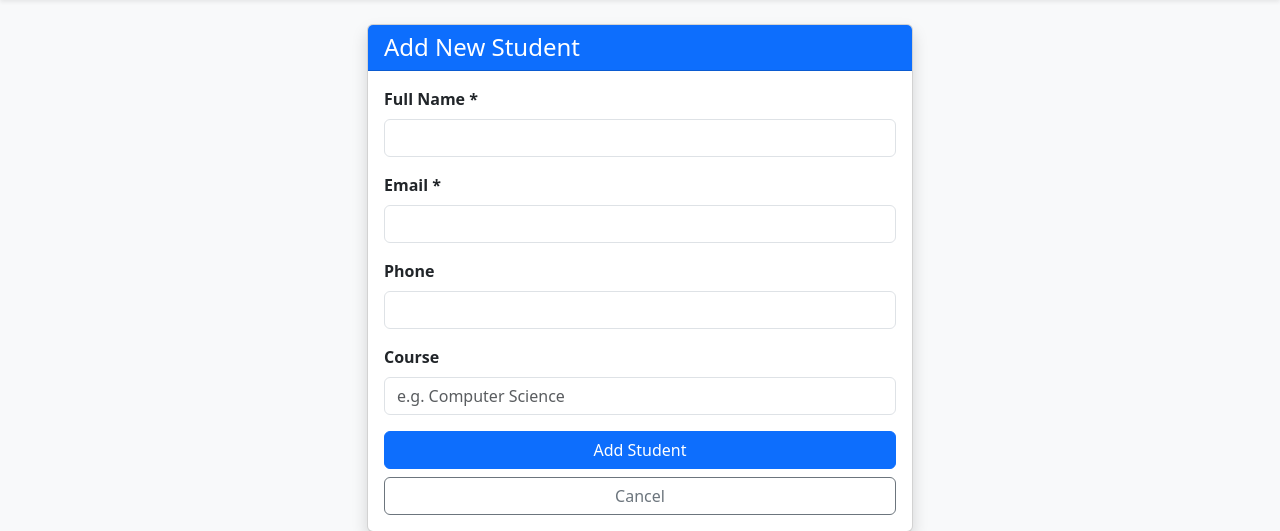
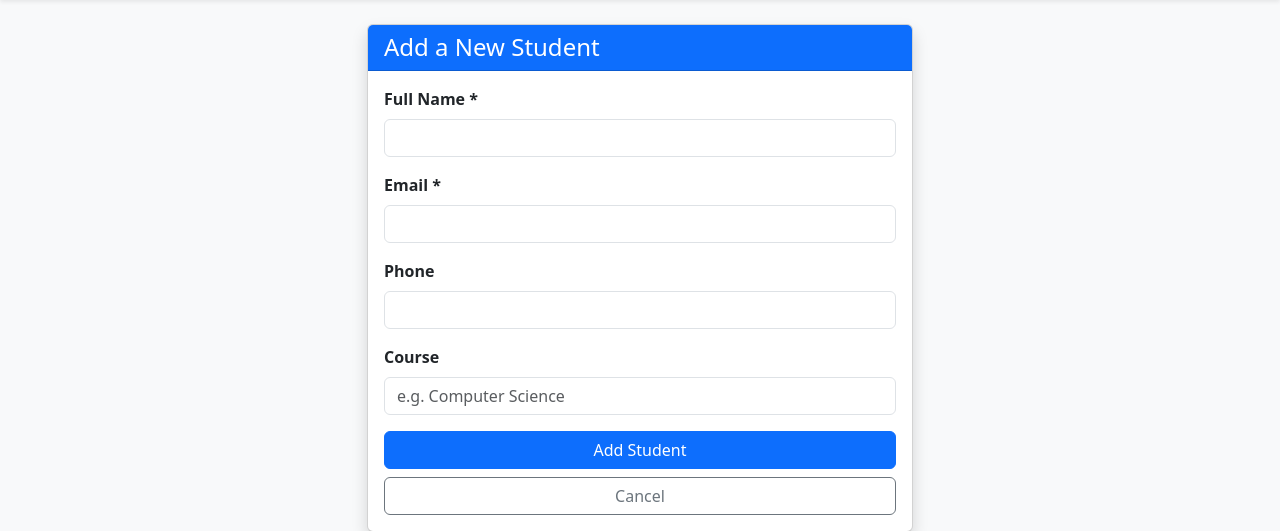
Before and after one commit to sanskrutii9/flaskcrud, a Flask app: page /add in a window 1280 px wide. Shown: the part 56-587 px from the top of the page. Run offline with Flask 3, Linux system fonts and the light colour scheme.

Commit message:
heading change

```diff
--- a/templates/add_student.html
+++ b/templates/add_student.html
@@ -6,7 +6,7 @@
     <div class="col-md-6">
         <div class="card shadow">
             <div class="card-header bg-primary text-white">
-                <h4 class="mb-0">Add New Student</h4>
+                <h4 class="mb-0">Add a New Student</h4>
             </div>
             <div class="card-body">
                 <form method="POST" action="/add">
```
